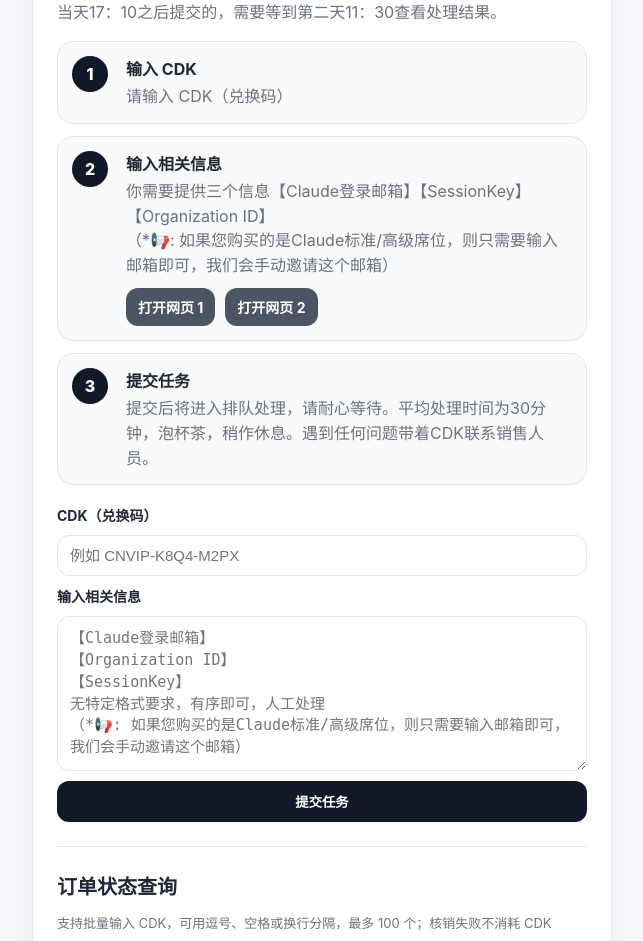
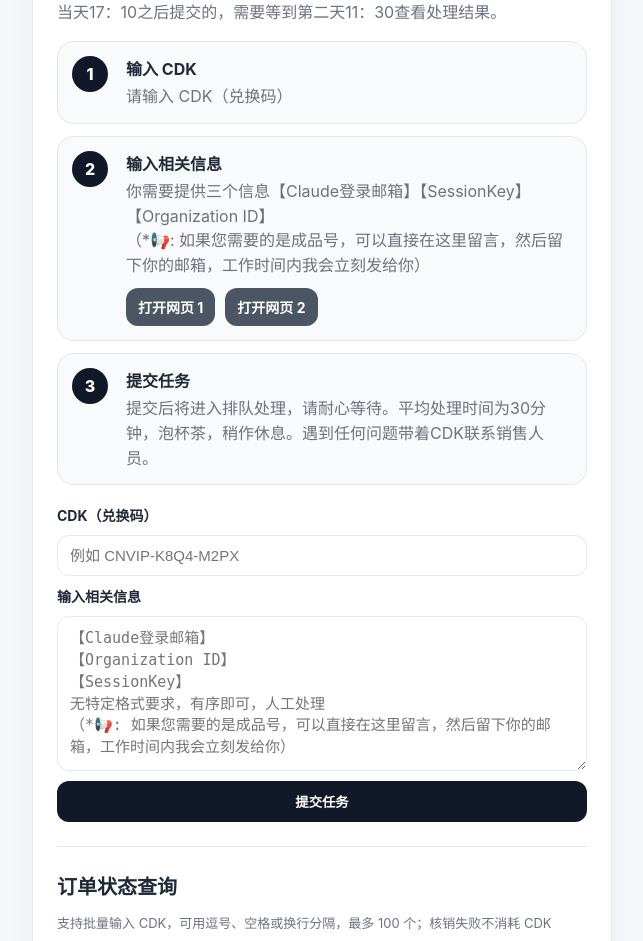
Before and after one commit to chennuo2233-png/vip-cdk-center, a Flask app: page /redeem in a window 1280 px wide. Shown: the part 361-1302 px from the top of the page, without its empty margins (318-961 px from the left). Run offline with Flask 3, Linux system fonts and the light colour scheme; data comes from the database, SQL or seed files in the repository; data that the repository does not hold is empty.

Commit message:
Update redeem.html

```diff
--- a/templates/redeem.html
+++ b/templates/redeem.html
@@ -160,12 +160,12 @@
     const PRODUCT_CONFIG = {
       product1: {
         guideHtml: `你需要提供三个信息【Claude登录邮箱】【SessionKey】【Organization ID】<br>
-          （*📢: 如果您购买的是Claude标准/高级席位，则只需要输入邮箱即可，我们会手动邀请这个邮箱）`,
+          （*📢: 如果您需要的是成品号，可以直接在这里留言，然后留下你的邮箱，工作时间内我会立刻发给你）`,
         placeholder: `【Claude登录邮箱】
 【Organization ID】
 【SessionKey】
 无特定格式要求，有序即可，人工处理
-（*📢: 如果您购买的是Claude标准/高级席位，则只需要输入邮箱即可，我们会手动邀请这个邮箱）`,
+（*📢: 如果您需要的是成品号，可以直接在这里留言，然后留下你的邮箱，工作时间内我会立刻发给你）`,
         loginUrl: {{ step2_login_url|tojson }},
         copyUrl: {{ step2_copy_url|tojson }},
         loginLabel: {{ step2_login_label|tojson }},
@@ -174,21 +174,17 @@
       product2: {
         // 产品二的内容请直接在这里硬编码。
         // 下面这些只是占位示例，你把文字和链接替换成自己的即可。
-        guideHtml: `你需要登录【ChatGPT】并提供【账号 AuthSession 信息】<br>
-          请按照下方教程填写，信息错误卡密会核销失败，可以再次提交。`,
-        placeholder: `📘操作指南
-步骤1：登录 ChatGPT
-打开上方【网页1】确保ChatGPT官网登录着你要充值的账号。
-
-步骤2：获取账号 AuthSession 信息
-打开上方【网页2】并复制全部内容完整填写在这里。
-
-示例：{"WARNING_BANNER":"…………………………………………
+        guideHtml: `只需要提供你的Claude登录邮箱即可<br>
+          我们会手动邀请这个邮箱。`,
+        placeholder: `📘注意
+我们只邀请普通个人邮箱,（一般邮箱均可被邀请）；
+请不要使用公司邮箱，一次性邮箱等；
+邮箱不合规会被打回，可以再次更换邮箱。
 `,
-        loginUrl: 'https://chatgpt.com/',
-        copyUrl: 'https://chatgpt.com/api/auth/session',
-        loginLabel: '【网页1】',
-        copyLabel: '【网页2】'
+        loginUrl: 'https:/',
+        copyUrl: 'https:/',
+        loginLabel: '【===】',
+        copyLabel: '【===】'
       }
     };
 
```
